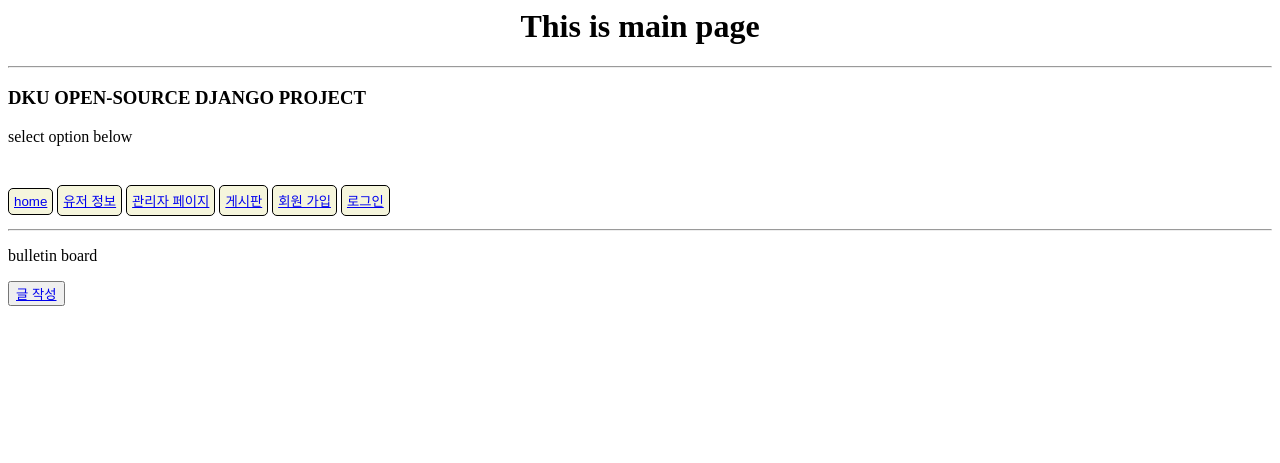
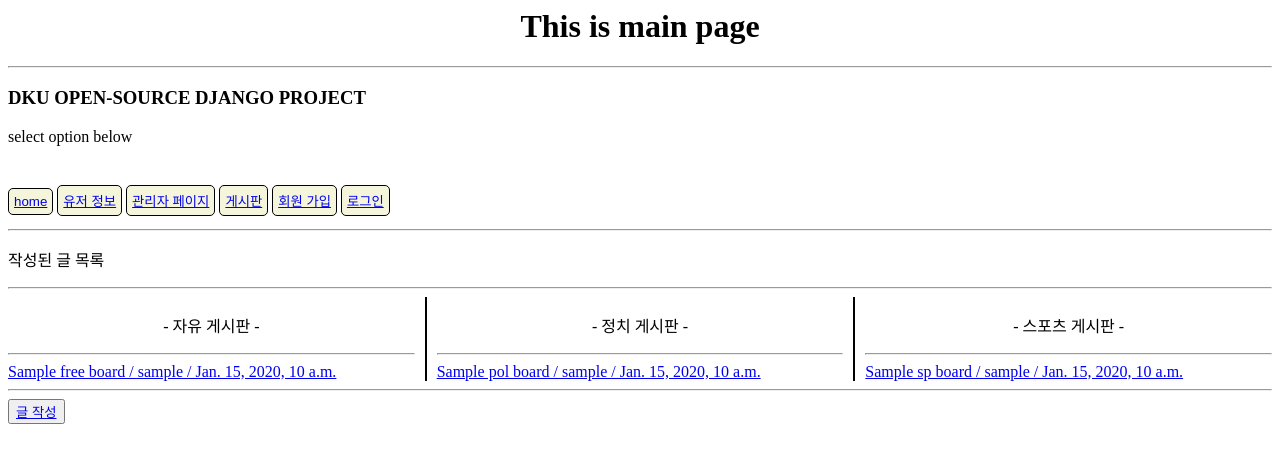
Before and after one commit to DKU-OpenSource-BulletinBoard/Django_BulletinBoard, a Django app: template oss_teamproject/boardsite/bulletinboard/templates/bulletinboard/board_view.html in a window 1280 px wide. Shown: the top 463 px of the page. Run offline with Django 3.2, Linux system fonts and the light colour scheme; the template is opened without the code that fills it: most values are stand-ins (such as "Sample title", 1, 10 or a date in 2020).

Commit message:
글 게시판 보기 및 상세 내용 보기

```diff
--- a/oss_teamproject/boardsite/bulletinboard/forms.py
+++ b/oss_teamproject/boardsite/bulletinboard/forms.py
@@ -48,8 +48,8 @@
         cleaning = super().clean()
 
         title = cleaning.get('title', '')
-        contents = cleaning.get('contents, ')
-        board_category = cleaning.get('board_name', 'Free')
+        contents = cleaning.get('contents', '')
+        board_category = cleaning.get('board_category', 'Free')
 
         if  contents == '':
             self.add_error('contents', '글 내용에 해당하는 필드를 입력하세요.')
--- a/oss_teamproject/boardsite/bulletinboard/templates/bulletinboard/board_view.html
+++ b/oss_teamproject/boardsite/bulletinboard/templates/bulletinboard/board_view.html
@@ -1,6 +1,63 @@
 {% extends 'board/main.html' %}
 {% block contents %}
-<p>bulletin board</p>
+<style>
+    .bulletin {
+        display: flex;
+    }
 
+    .free-board {
+        width: 33%;
+        padding-right: 10px;
+    }
+    .pol-board {
+        width: 33%;
+        border-left: 2px black solid;
+        padding-left: 10px;
+        padding-right: 10px;
+    }
+    .sp-board {
+        width: 33%;
+        border-left: 2px black solid;
+        padding-left: 10px;
+    }
+</style>
+<p>작성된 글 목록</p>
+<hr>
+<div class = "bulletin">
+    <div class="free-board">
+        <p style="text-align: center;"> - 자유 게시판 - </p>
+        <hr>
+        {% for b in free_board %}
+        {% if b %}
+        <a href='/bulletinboard/detail/{{ b.id }}' target='_self'>
+            <div>{{ b.title }} / {{ b.username }} / {{ b.write_date }} </div>
+        </a>
+        {% endif %}
+        {% endfor %}
+    </div>
+     <div class="pol-board">
+        <p style="text-align: center;"> - 정치 게시판 - </p>
+         <hr>
+        {% for b in pol_board %}
+        {% if b %}
+         <a href='/bulletinboard/detail/{{ b.id }}' target='_self'>
+            <div>{{ b.title }} / {{ b.username }} / {{ b.write_date }} </div>
+         </a>
+        {% endif %}
+        {% endfor %}
+    </div>
+    <div class="sp-board">
+        <p style="text-align: center;"> - 스포츠 게시판 - </p>
+        <hr>
+        {% for b in sp_board %}
+        {% if b %}
+        <a href='/bulletinboard/detail/{{ b.id }}' target='_self'>
+            <div>{{ b.title }} / {{ b.username }} / {{ b.write_date }} </div>
+        </a>
+        {% endif %}
+        {% endfor %}
+    </div>
+</div>
+<hr>
 <button><a href="http://127.0.0.1:8000/bulletinboard/write">글 작성</a></button>
 {% endblock contents %}
--- a/oss_teamproject/boardsite/bulletinboard/urls.py
+++ b/oss_teamproject/boardsite/bulletinboard/urls.py
@@ -5,4 +5,6 @@
 urlpatterns = [
     path('', views.board_view, name='board_view'),
     path('write', views.write, name='write'),
+    path('detail/<int:pk>/', views.bulletin_detail, name="bulletin_detail"),
+
 ]
```
Also changed, not shown: oss_teamproject/boardsite/bulletinboard/models.py (+7 -7 lines), oss_teamproject/boardsite/bulletinboard/templates/bulletinboard/detail.html (added, +22 -0 lines), oss_teamproject/boardsite/bulletinboard/views.py (+20 -4 lines), oss_teamproject/boardsite/bulletinboard/migrations/0002_alter_bulletinboard_board_category.py (added), oss_teamproject/boardsite/bulletinboard/migrations/0003_alter_bulletinboard_table.py (added), oss_teamproject/boardsite/db.sqlite3.
